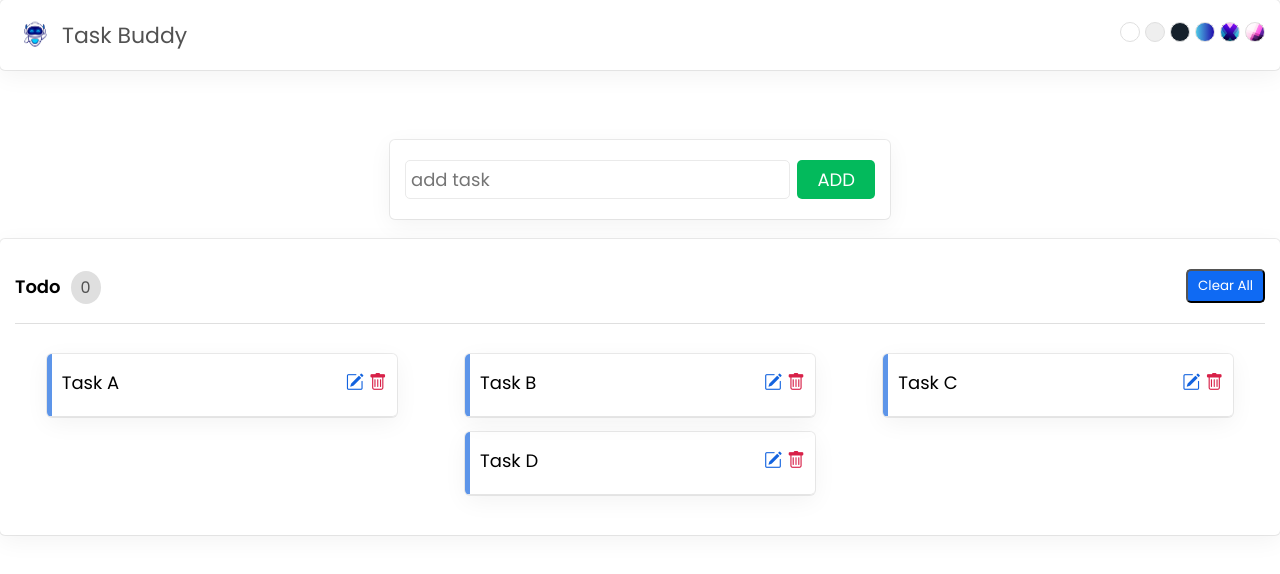
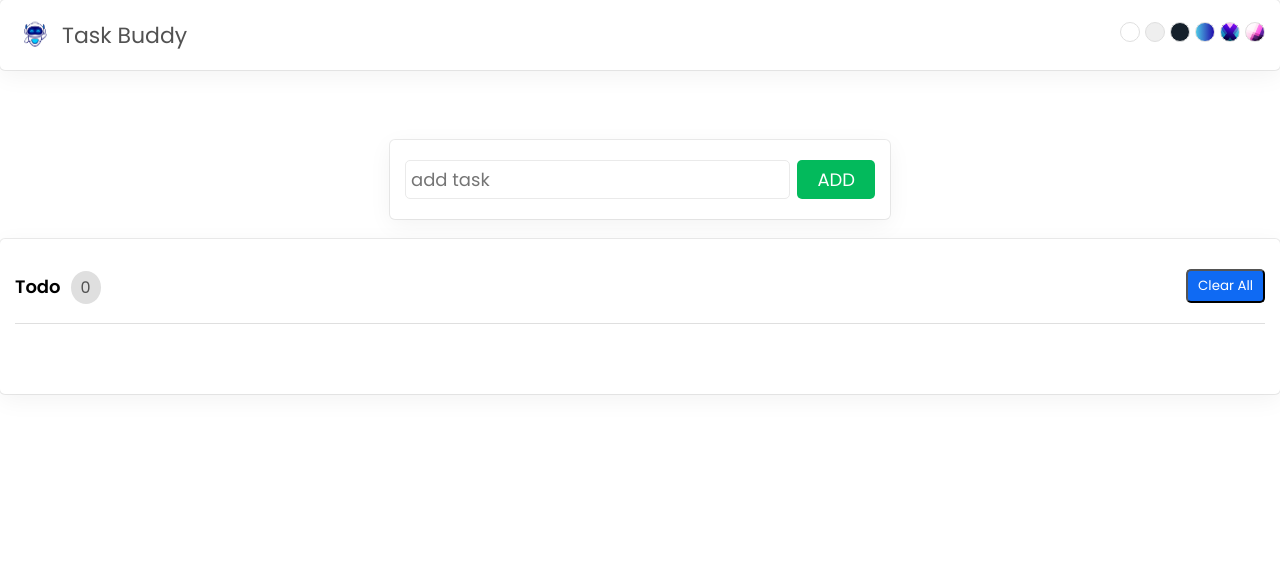
Before and after one commit to Dey11subrata/task_buddy, a React (Create React App) app: page / in a window 1280 px wide. Shown: the top 574 px of the page. Built offline with nearby package versions, Linux system fonts and the light colour scheme.

Commit message:
state added

```diff
--- a/src/App.js
+++ b/src/App.js
@@ -1,14 +1,18 @@
+import { useState } from "react";
+
 import { Header } from "./components/Header";
 import { AddTask } from "./components/AddTask";
 import { ShowTasks } from "./components/ShowTasks";
 import "./App.css";
 
 function App() {
+  const [tasksList, setTasksList] = useState([]);
+
   return (
     <div className="App">
       <Header />
-      <AddTask />
-      <ShowTasks />
+      <AddTask tasksList={tasksList} setTasksList={setTasksList} />
+      <ShowTasks tasksList={tasksList} setTasksList={setTasksList} />
     </div>
   );
 }
--- a/src/components/AddTask.jsx
+++ b/src/components/AddTask.jsx
@@ -1,10 +1,21 @@
 import React from 'react'
 import "./AddTask.css"
 
-export const AddTask = () => {
+export const AddTask = ({tasksList, setTasksList}) => {
+  const handleSubmit = (e)=>{
+    e.preventDefault();
+    const date = new Date();
+    const newTask = {
+      id: date.getTime(),
+      name: e.target.task.value,
+      time: `${date.toLocaleTimeString()} ${date.toLocaleDateString()}`
+    }
+    setTasksList([...tasksList, newTask]);
+    e.target.task.value = ""
+  }
   return (
     <section className='addTask'>
-        <form >
+        <form onSubmit={handleSubmit}>
             <input type="text" placeholder='add task' name='task' autoComplete='off'  />
             <button type='submit'>ADD</button>
         </form>
--- a/src/components/ShowTasks.jsx
+++ b/src/components/ShowTasks.jsx
@@ -1,48 +1,25 @@
 import React from 'react'
 import "./ShowTasks.css"
 
-export const ShowTasks = () => {
-  const tasks = [
-    {
-      id: 1001,
-      name: "Task A",
-      time: new Date()
-    },
-    {
-      id: 1002,
-      name: "Task B",
-      time: new Date()
-    },
-    {
-      id: 1003,
-      name: "Task C",
-      time: new Date()
-    },
-    {
-      id: 1004,
-      name: "Task D ",
-      time: new Date()
-    },
-  ]
+export const ShowTasks = ({tasksList, setTasksList}) => {
     return (
     <section className='showTask'>
         <div className='head'>
             <div>
                 <span className='title'>Todo</span>
-                <span className='count'>0</span>
+                <span className='count'>{tasksList.length}</span>
             </div>
-            <button className='clearAll'>Clear All</button>
+            <button className='clearAll' onClick={()=>setTasksList([])}>Clear All</button>
         </div>
         <ul>
-          {tasks.map(task => (
+          {tasksList.map(task => (
               <li key={task.id}>
               <p>
                 <span className='name'>{task.name}</span>
-              <span></span>
+                <span className='time'>{task.time}</span>
               </p>
               <i className='bi bi-pencil-square'></i>
               <i className='bi bi-trash'></i>
-            {/* <p>{task.time}</p> */}
             </li>
           ))}
         </ul>
```
Lines whose indentation alone changed are shown as unchanged.
